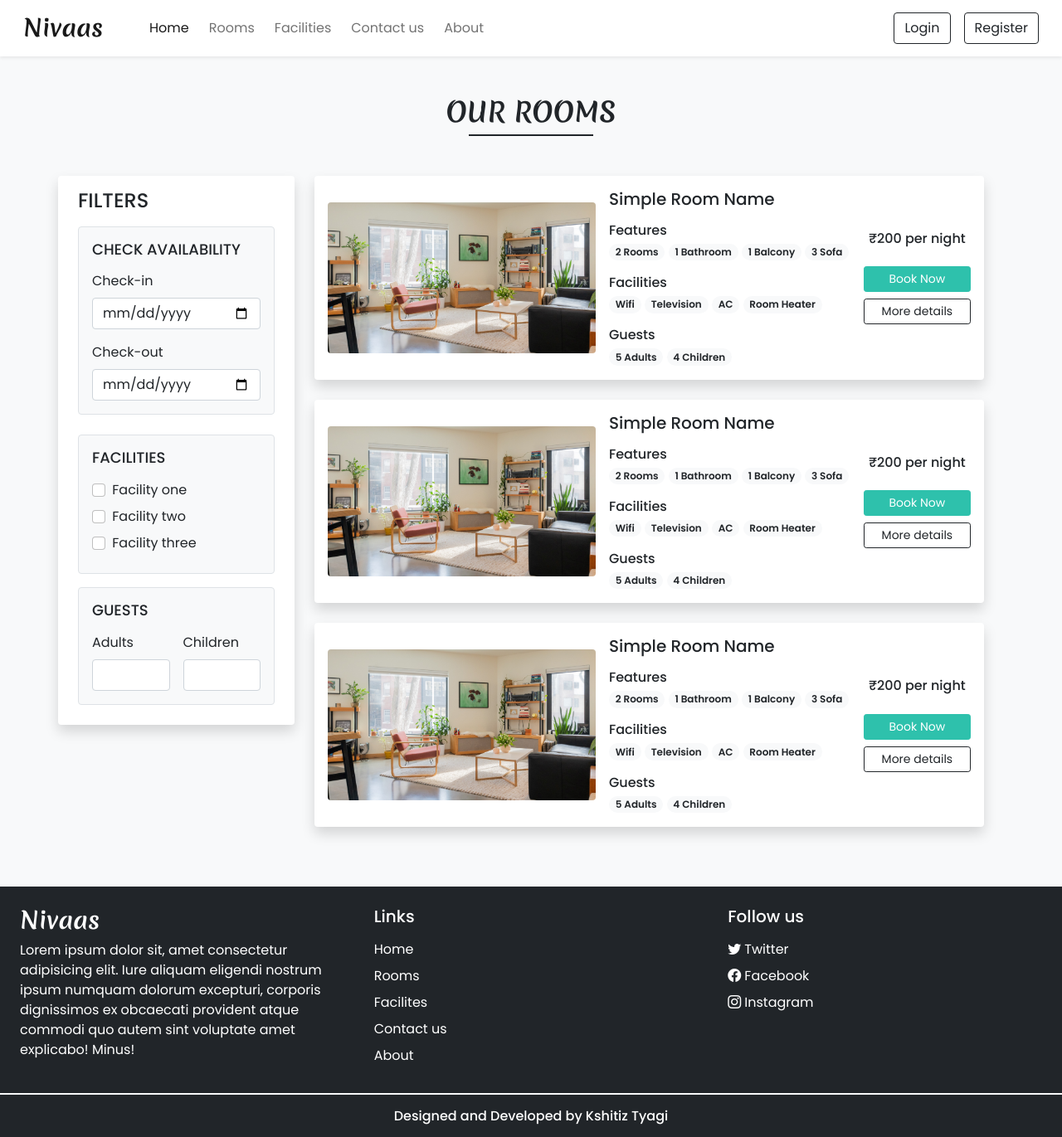
After one commit to KshitizTyagi1011/NIVAAS, a PHP site: page /rooms.php in a window 1280 px wide. The commit adds this page. Shown: the whole page at 83% size. Run offline with PHP 8.4, Linux system fonts and the light colour scheme.

Commit message:
09-06-2023

```diff
--- a/inc/footer.php
+++ b/inc/footer.php
@@ -10,7 +10,7 @@
       <div class="col-lg-4 p-4">
         <h5 class="mb-3 text-white">Links</h5>
         <a href="index.php" class="d-inline-block mb-2 text-white text-decoration-none">Home</a><br>
-        <a href="#" class="d-inline-block mb-2 text-white text-decoration-none">Rooms</a><br>
+        <a href="rooms.php" class="d-inline-block mb-2 text-white text-decoration-none">Rooms</a><br>
         <a href="facilites.php" class="d-inline-block mb-2 text-white text-decoration-none">Facilites</a><br>
         <a href="contact.php" class="d-inline-block mb-2 text-white text-decoration-none">Contact us</a><br>
         <a href="about.php" class="d-inline-block mb-2 text-white text-decoration-none">About</a>
--- a/inc/header.php
+++ b/inc/header.php
@@ -12,7 +12,7 @@
             <a class="nav-link active me-2" aria-current="page" href="index.php">Home</a>
           </li>
           <li class="nav-item">
-            <a class="nav-link me-2" href="#">Rooms</a>
+            <a class="nav-link me-2" href="rooms.php">Rooms</a>
           </li>
           <li class="nav-item">
             <a class="nav-link me-2" href="facilites.php">Facilities</a>
--- /dev/null
+++ b/rooms.php
@@ -0,0 +1,253 @@
+<!DOCTYPE html>
+<html lang="en">
+
+<head>
+  <meta charset="UTF-8">
+  <meta http-equiv="X-UA-Compatible" content="IE=edge">
+  <meta name="viewport" content="width=device-width, initial-scale=1.0">
+  <title>Nivaas - Rooms</title>
+  <?php require('inc/links.php');?>
+</head>
+
+<body class="bg-light">
+  <!-- header -->
+  <?php require('inc/header.php');?>
+  <div class="my-5 px-4">
+    <h2 class="fw-bold h-font text-center">OUR ROOMS</h2>
+    <div class="h-line bg-dark"></div>
+
+  </div>
+
+  <div class="container">
+    <div class="row">
+      <div class="col-lg-3 col-md-12 mb-lg-0 mb-4 px-lg-0">
+        <nav class="navbar navbar-expand-lg navbar-light bg-white rounded shadow">
+          <div class="container-fluid flex-lg-column align-items-stretch">
+            <h4 class="mt-2">FILTERS</h4>
+            <button class="navbar-toggler shadow-none" type="button" data-bs-toggle="collapse"
+              data-bs-target="#filterDropdown" aria-controls="navbarNav" aria-expanded="false"
+              aria-label="Toggle navigation">
+              <span class="navbar-toggler-icon"></span>
+            </button>
+            <div class="collapse navbar-collapse flex-column align-items-stretch mt-2" id="filterDropdown">
+              <div class="border bg-light p-3 rounded mb-3">
+                <h5 class="mb-3" style="font-size: 18px;">CHECK AVAILABILITY</h5>
+                <label class="form-label">Check-in</label>
+                <input type="date" class="form-control shadow-none mb-3">
+                <label class="form-label">Check-out</label>
+                <input type="date" class="form-control shadow-none">
+              </div>
+              <div class="collapse navbar-collapse flex-column align-items-stretch mt-2" id="filterDropdown">
+                <div class="border bg-light p-3 rounded mb-3">
+                  <h5 class="mb-3" style="font-size: 18px;">FACILITIES</h5>
+                  <div class="mb-2">
+                    <input type="checkbox" id="f1" class="form-check-input shadow-none me-1">
+                    <label class="form-check-label" for="f1">Facility one</label>
+                  </div>
+                  <div class="mb-2">
+                    <input type="checkbox" id="f2" class="form-check-input shadow-none me-1">
+                    <label class="form-check-label" for="f2">Facility two</label>
+                  </div>
+                  <div class="mb-2">
+                    <input type="checkbox" id="f3" class="form-check-input shadow-none me-1">
+                    <label class="form-check-label" for="f3">Facility three</label>
+                  </div>
+                </div>
+                <div class="border bg-light p-3 rounded mb-3">
+                  <h5 class="mb-3" style="font-size: 18px;">GUESTS</h5>
+                  <div class="d-flex">
+                    <div class="me-3">
+                      <label class="form-label">Adults</label>
+                      <input type="number" class="form-control shadow-none">
+                    </div>
+                    <div>
+                      <label class="form-label">Children</label>
+                      <input type="number" class="form-control shadow-none">
+                    </div>
+
+                  </div>
+
+
+                </div>
+
+
+              </div>
+            </div>
+        </nav>
+      </div>
+
+      <div class="col-lg-9 col-md-12 px-4">
+        <div class="card mb-4 border-0 shadow">
+          <div class="row g-0 p-3 align-items-center">
+            <div class="col-md-5 mb-lg-0 mb-md-0 mb-3">
+              <img src="images/rooms/1.jpg" class="img-fluid rounded">
+            </div>
+            <div class="col-md-5 px-lg-3 px-md-3 px-0">
+              <h5 class="mb-3">Simple Room Name</h5>
+              <div class="features mb-3">
+                <h6 class="mb-1">Features</h6>
+                <span class="badge rounded-pill bg-light text-dark text-wrap">
+                  2 Rooms
+                </span>
+                <span class="badge rounded-pill bg-light text-dark text-wrap">
+                  1 Bathroom
+                </span>
+                <span class="badge rounded-pill bg-light text-dark text-wrap">
+                  1 Balcony
+                </span>
+                <span class="badge rounded-pill bg-light text-dark text-wrap">
+                  3 Sofa
+                </span>
+              </div>
+              <div class="facilities mb-3">
+                <h6 class="mb-1">Facilities</h6>
+                <span class="badge rounded-pill bg-light text-dark text-wrap">
+                  Wifi
+                </span>
+                <span class="badge rounded-pill bg-light text-dark text-wrap">
+                  Television
+                </span>
+                <span class="badge rounded-pill bg-light text-dark text-wrap">
+                  AC
+                </span>
+                <span class="badge rounded-pill bg-light text-dark text-wrap">
+                  Room Heater
+                </span>
+              </div>
+              <div class="guests">
+                <h6 class="mb-1">Guests</h6>
+                <span class="badge rounded-pill bg-light text-dark text-wrap">
+                  5 Adults
+                </span>
+                <span class="badge rounded-pill bg-light text-dark text-wrap">
+                  4 Children
+                </span>
+              </div>
+            </div>
+            <div class="col-md-2 mt-lg-0 mt-md-0 mt-4 text-center">
+              <h6 class="mb-4">₹200 per night</h6>
+              <a href="#" class="btn btn-sm w-100 text-white custom-bg shadow-none mb-2">Book Now</a>
+              <a href="#" class="btn btn-sm w-100 btn-outline-dark shadow-none">More details</a>
+            </div>
+          </div>
+        </div>
+        <div class="card mb-4 border-0 shadow">
+          <div class="row g-0 p-3 align-items-center">
+            <div class="col-md-5 mb-lg-0 mb-md-0 mb-3">
+              <img src="images/rooms/1.jpg" class="img-fluid rounded">
+            </div>
+            <div class="col-md-5 px-lg-3 px-md-3 px-0">
+              <h5 class="mb-3">Simple Room Name</h5>
+              <div class="features mb-3">
+                <h6 class="mb-1">Features</h6>
+                <span class="badge rounded-pill bg-light text-dark text-wrap">
+                  2 Rooms
+                </span>
+                <span class="badge rounded-pill bg-light text-dark text-wrap">
+                  1 Bathroom
+                </span>
+                <span class="badge rounded-pill bg-light text-dark text-wrap">
+                  1 Balcony
+                </span>
+                <span class="badge rounded-pill bg-light text-dark text-wrap">
+                  3 Sofa
+                </span>
+              </div>
+              <div class="facilities mb-3">
+                <h6 class="mb-1">Facilities</h6>
+                <span class="badge rounded-pill bg-light text-dark text-wrap">
+                  Wifi
+                </span>
+                <span class="badge rounded-pill bg-light text-dark text-wrap">
+                  Television
+                </span>
+                <span class="badge rounded-pill bg-light text-dark text-wrap">
+                  AC
+                </span>
+                <span class="badge rounded-pill bg-light text-dark text-wrap">
+                  Room Heater
+                </span>
+              </div>
+              <div class="guests">
+                <h6 class="mb-1">Guests</h6>
+                <span class="badge rounded-pill bg-light text-dark text-wrap">
+                  5 Adults
+                </span>
+                <span class="badge rounded-pill bg-light text-dark text-wrap">
+                  4 Children
+                </span>
+              </div>
+            </div>
+            <div class="col-md-2 mt-lg-0 mt-md-0 mt-4 text-center">
+              <h6 class="mb-4">₹200 per night</h6>
+              <a href="#" class="btn btn-sm w-100 text-white custom-bg shadow-none mb-2">Book Now</a>
+              <a href="#" class="btn btn-sm w-100 btn-outline-dark shadow-none">More details</a>
+            </div>
+          </div>
+        </div>
+        <div class="card mb-4 border-0 shadow">
+          <div class="row g-0 p-3 align-items-center">
+            <div class="col-md-5 mb-lg-0 mb-md-0 mb-3">
+              <img src="images/rooms/1.jpg" class="img-fluid rounded">
+            </div>
+            <div class="col-md-5 px-lg-3 px-md-3 px-0">
+              <h5 class="mb-3">Simple Room Name</h5>
+              <div class="features mb-3">
+                <h6 class="mb-1">Features</h6>
+                <span class="badge rounded-pill bg-light text-dark text-wrap">
+                  2 Rooms
+                </span>
+                <span class="badge rounded-pill bg-light text-dark text-wrap">
+                  1 Bathroom
+                </span>
+                <span class="badge rounded-pill bg-light text-dark text-wrap">
+                  1 Balcony
+                </span>
+                <span class="badge rounded-pill bg-light text-dark text-wrap">
+                  3 Sofa
+                </span>
+              </div>
+              <div class="facilities mb-3">
+                <h6 class="mb-1">Facilities</h6>
+                <span class="badge rounded-pill bg-light text-dark text-wrap">
+                  Wifi
+                </span>
+                <span class="badge rounded-pill bg-light text-dark text-wrap">
+                  Television
+                </span>
+                <span class="badge rounded-pill bg-light text-dark text-wrap">
+                  AC
+                </span>
+                <span class="badge rounded-pill bg-light text-dark text-wrap">
+                  Room Heater
+                </span>
+              </div>
+              <div class="guests">
+                <h6 class="mb-1">Guests</h6>
+                <span class="badge rounded-pill bg-light text-dark text-wrap">
+                  5 Adults
+                </span>
+                <span class="badge rounded-pill bg-light text-dark text-wrap">
+                  4 Children
+                </span>
+              </div>
+            </div>
+            <div class="col-md-2 mt-lg-0 mt-md-0 mt-4 text-center">
+              <h6 class="mb-4">₹200 per night</h6>
+              <a href="#" class="btn btn-sm w-100 text-white custom-bg shadow-none mb-2">Book Now</a>
+              <a href="#" class="btn btn-sm w-100 btn-outline-dark shadow-none">More details</a>
+            </div>
+          </div>
+        </div>
+      </div>
+
+
+    </div>
+  </div>
+
+
+  <!-- Footer -->
+  <?php require('inc/footer.php');?>
+</body>
+
+</html>
```
